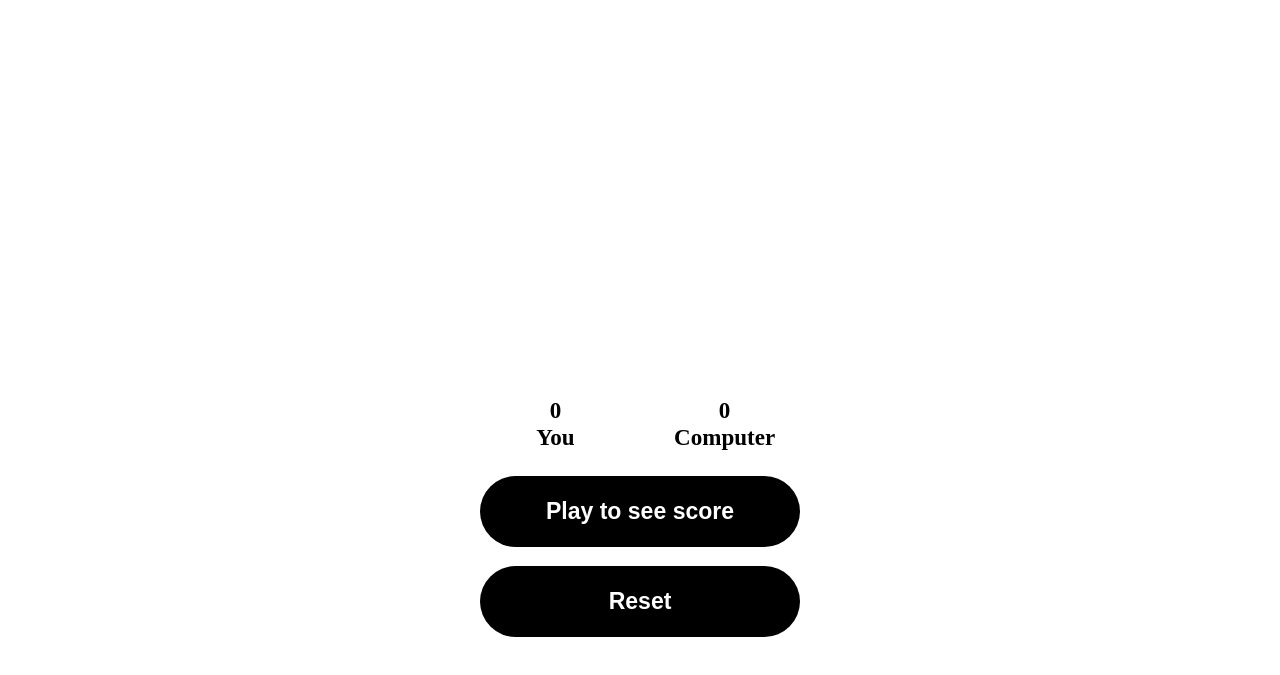
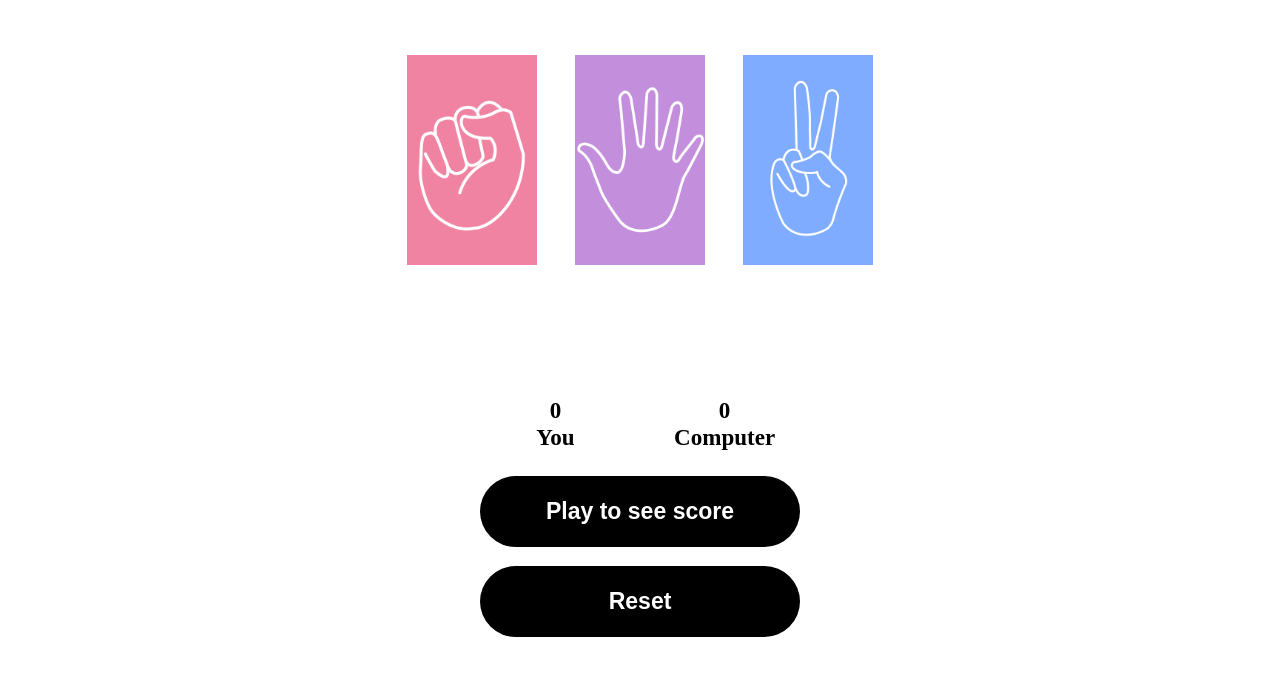
Before and after one commit to Hardattsinh-Zala/Rock-Paper-Scissor, a plain HTML site: page index.html in a window 1280 px wide. Shown: the part 51-726 px from the top of the page. Drawn offline with Linux system fonts and the light colour scheme; the site is published under a folder, as on GitHub Pages, so addresses that start at the root find nothing.

Commit message:
improved image path

```diff
--- a/index.html
+++ b/index.html
@@ -4,7 +4,7 @@
     <meta charset="UTF-8">
     <meta name="viewport" content="width=device-width, initial-scale=1.0">
     <title>Rock Paper Scissor</title>
-    <link rel="stylesheet" type="text/css" href="css/style.css">
+    <link rel="stylesheet" href="style.css">
 </head>
 <body>
     <header>
@@ -23,6 +23,6 @@
             <button class="but" id="reset">Reset</button>
         </div>
     </main>
-    <script src="/script.js"></script>
+    <script src="script.js"></script>
 </body>
 </html>
--- a/css/style.css
+++ b/style.css
@@ -24,15 +24,15 @@
 }
 
 #rock {
-    background-image: url(/images/rock.png);
+    background-image: url("images/rock.png");
 }
 
 #paper {
-    background-image: url(/images/paper.png);
+    background-image: url("images/paper.png");
 }
 
 #scissor {
-    background-image: url(/images/scissors.png)
+    background-image: url("images/scissors.png");
 }
 
 .box {
```
